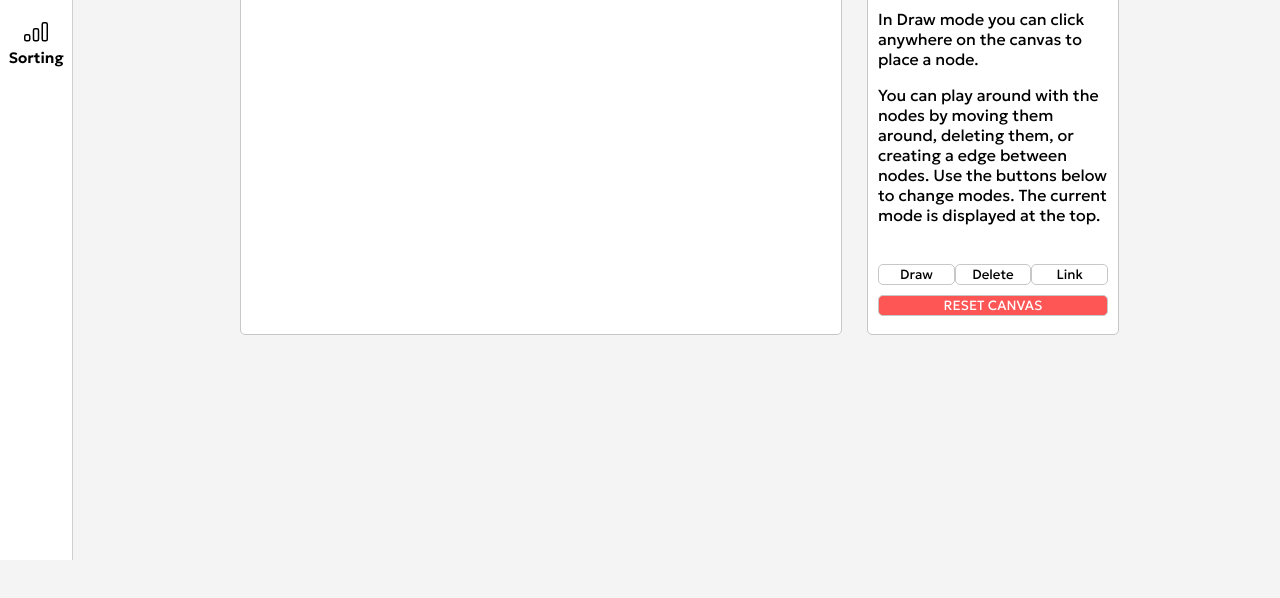
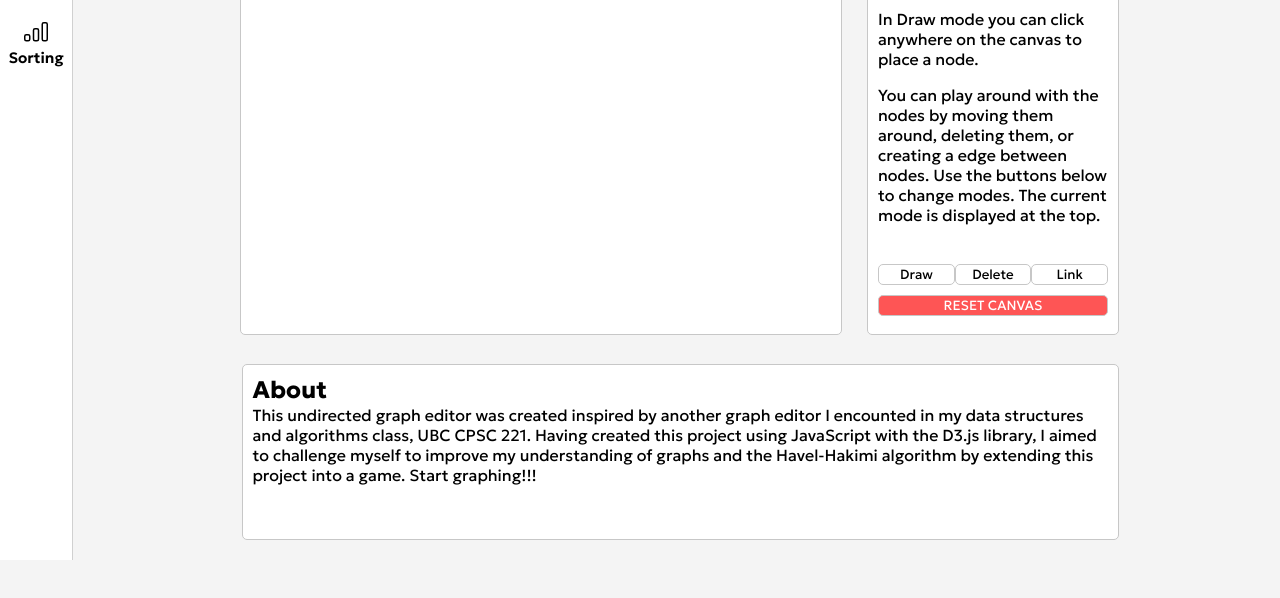
Before and after one commit to oscar-jiang/algorithms-visualized, a plain HTML site: page graph-editor.html in a window 1280 px wide. Shown: the part 240-838 px from the top of the page. Before the commit the page ends 800 px from the top, so only its background shows below. Drawn offline with nearby package versions, Linux system fonts and the light colour scheme.

Commit message:
add about section in the graph editor.

```diff
--- a/graph-editor.html
+++ b/graph-editor.html
@@ -38,7 +38,6 @@
       <h1>Graph Editor</h1>
 
       <div class="center-canvas">
-        <!-- <p class="right-paragraph">This undirected graph editor was created inspired by another graph editor I encounted in my data structures and algorithms class, UBC CPSC 221. Having created this project using JavaScript with the D3.js library, I aimed to challenge myself to improve my understanding of graphs and the Havel-Hakimi algorithm by extending this project into a game.</p> -->
         <div class="canvas"><svg id="graph" width="600" height="400"></svg></div>
 
         <div class="js-control-panel">
@@ -63,8 +62,15 @@
         </div>
       </div>
 
+      <div class="graph-editor-about-section">
+        <div>
+          <h2 class="about-heading">About</h2>
+        </div>
+        <div>
 
-
+        </div>
+          <p class="right-paragraph">This undirected graph editor was created inspired by another graph editor I encounted in my data structures and algorithms class, UBC CPSC 221. Having created this project using JavaScript with the D3.js library, I aimed to challenge myself to improve my understanding of graphs and the Havel-Hakimi algorithm by extending this project into a game. Start graphing!!!</p>
+      </div>
     </div>
 
 
--- a/styles/graph-page.css
+++ b/styles/graph-page.css
@@ -4,9 +4,9 @@ body {
     background-color: #F4F4F4;
 
     display: flex;
-
     justify-content: center;
-    align-items: center;
+    align-items: flex-start;
+    min-height: 100vh;
 }
 
 .main-dashboard {
@@ -17,9 +17,10 @@ body {
 
     display: flex;
     flex-direction: column;
+    align-items: center;
 
-    justify-content: center;
-    align-items: center;
+    /* background-color: lightblue; */
+    height: 700px;
 }
 
 .control-panel-heading {
@@ -130,8 +131,16 @@ body {
 }
 
 .right-paragraph {
-    text-align: center;
-    align-self: center;
+    margin-right: 10px;
+    margin-left: 10px;
+    margin-top: 0px;
+    margin-bottom: 0px;
+}
+
+.about-heading {
+    margin: 0;
+    margin-top:10px;
+    margin-left: 10px;
 }
 
 .js-reset-button {
@@ -142,3 +151,18 @@ body {
 .js-reset-button:hover {
     background-color: #ff2c2c;
 }
+
+.graph-editor-about-section {
+    margin-top: 15px;
+    font-family: Geologica, Arial, Helvetica, sans-serif;
+
+    background-color: white;
+
+    border-radius: 5px;
+    border-color: rgb(199, 199, 199);
+    border-style: solid;
+    border-width: 1px;
+
+    width: 875px;
+    height: 175px;
+}
```
